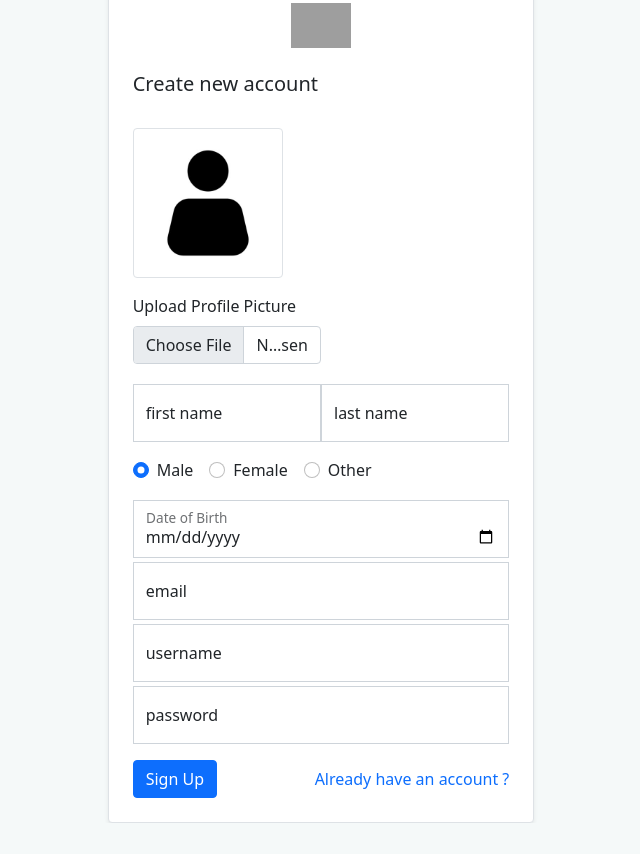
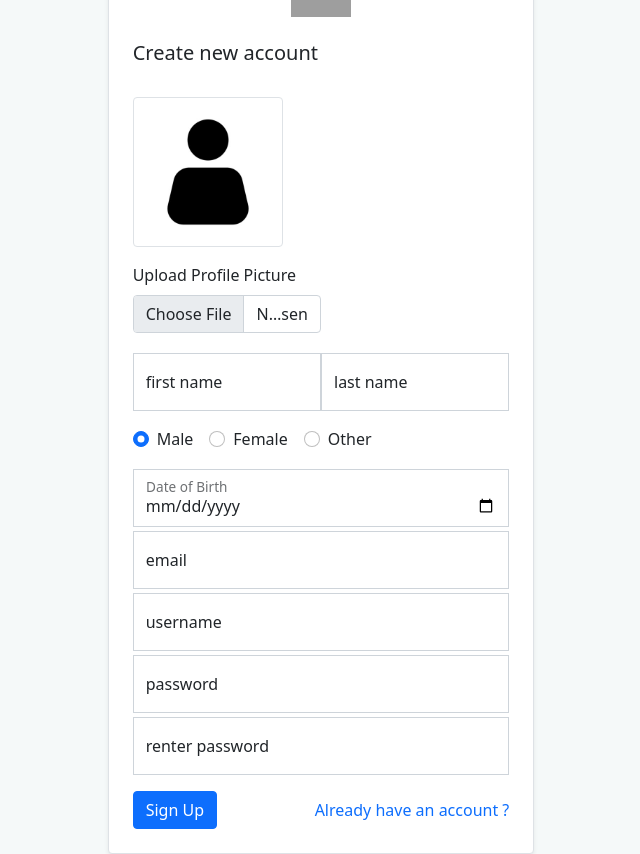
Before and after one commit to narayan6701/WEBKUL_SocialMedia, a PHP site: page /?signup in a window 1280 px wide. Shown: the whole page, without its empty margins (319-959 px from the left). Before the commit the page ends 823 px from the top, so only its background shows below. Run offline with PHP 8.4, Linux system fonts and the light colour scheme; grey boxes are pictures that could not be loaded.

Commit message:
interview me passsword mismatch ka feature bola tha add krne ko waha mai validateLoginForm function update kr rha tha, or jab agle din code dekha to mene logic ko validateSignupForm function me sahi se lagaya to chal gya code... had h sab aate hue bhi aura--

```diff
--- a/assets/pages/signup.php
+++ b/assets/pages/signup.php
@@ -68,7 +68,12 @@
                         <input type="password" name="password" class="form-control rounded-0" id="floatingPassword" placeholder="Password">
                         <label for="floatingPassword">password</label>
                     </div>
+                    <div class="form-floating mt-1">
+                        <input type="password" name="password2" class="form-control rounded-0" id="floatingPassword2" placeholder="renter Password">
+                        <label for="floatingPassword">renter password</label>
+                    </div>
                     <?=showError('password')?>
+                    <?=showError('password2')?>
 
                     <div class="mt-3 d-flex justify-content-between align-items-center">
                         <button class="btn btn-primary" type="submit">Sign Up</button>
--- a/assets/php/actions.php
+++ b/assets/php/actions.php
@@ -6,7 +6,7 @@
 if(isset($_GET['signup'])){
     $response = validateSignupForm($_POST);
     if($response['status']){
-       if(createUser($_POST['post_text'], $_FILES['profile_pic'])){
+       if(createUser($_POST, $_FILES['profile_pic'])){
         header("location: ../../?login&newuser");
        }
        else{
--- a/assets/php/functions.php
+++ b/assets/php/functions.php
@@ -62,6 +62,9 @@
 function validateSignupForm($form_data){
     $response = array();
     $response['status'] = true;
+    $p1 = $form_data['password'];
+    $p2 = $form_data['password2'];
+
 
     if (isset($_FILES['profile_pic']) && $_FILES['profile_pic']['error'] == UPLOAD_ERR_OK) {
         $allowed_types = ['image/jpeg', 'image/png', 'image/jpg', 'image/webp'];
@@ -82,6 +85,12 @@
         $response['msg'] = 'Password is required';
         $response['status'] = false;
         $response['field'] = 'password';
+    }
+    if($p1 != $p2){
+        $response['msg'] = 'Password mismatch';
+        $response['status'] = false;
+        $response['field'] = 'password2';
+        $blank=true;
     }
     if(!$form_data['username']){
         $response['msg'] = 'Username is required';
@@ -164,6 +173,7 @@
         $response['field'] = 'password';
         $blank=true;
     }
+
     if(!$form_data['username_email']){
         $response['msg'] = 'Username/email is required';
         $response['status'] = false;
```
Lines whose indentation alone changed are shown as unchanged.
